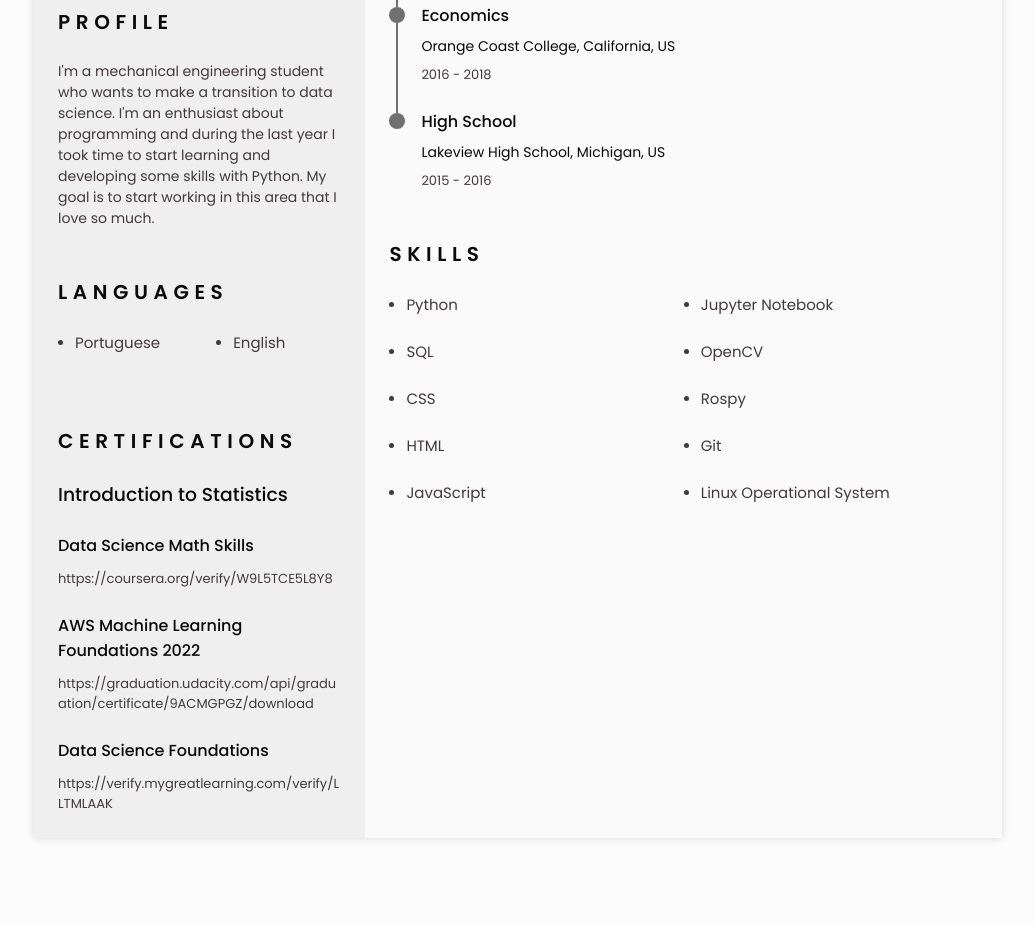
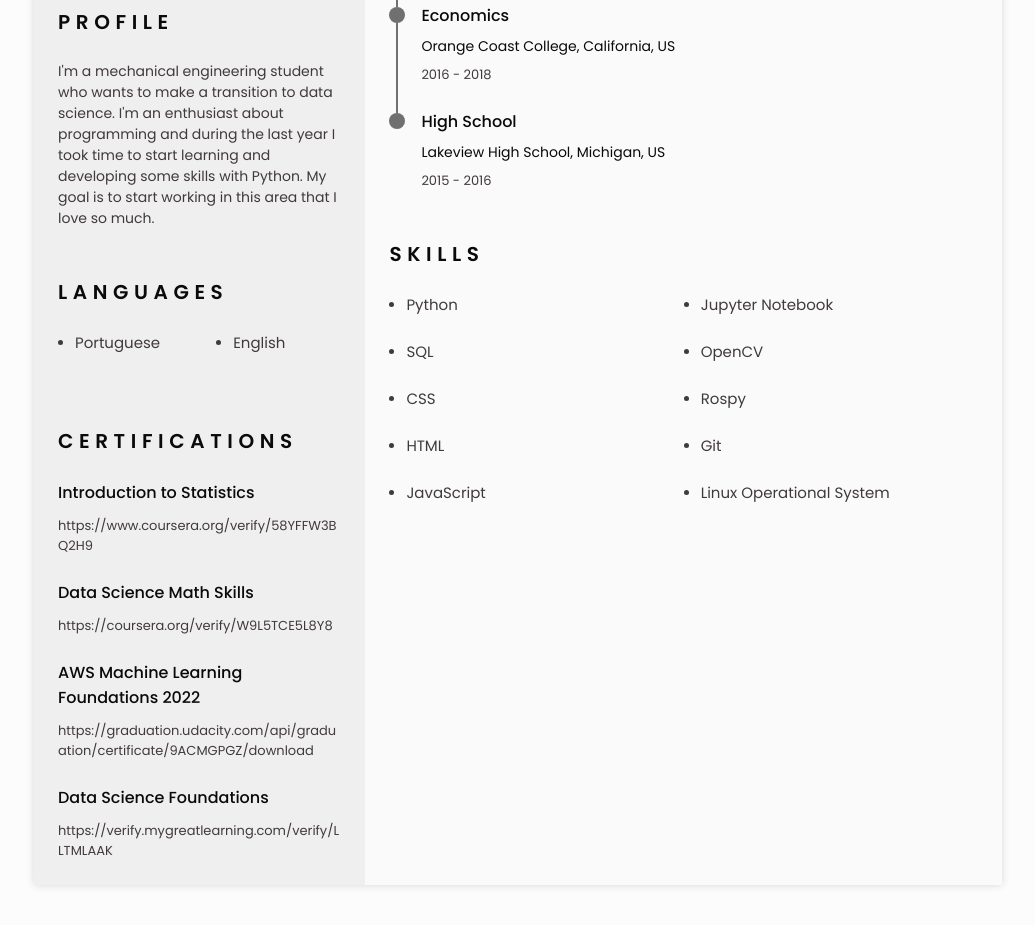
Before and after one commit to hugohashi/hugohashi.github.io, a plain HTML site: page index.html in a window 1280 px wide. Shown: the part 559-1484 px from the top of the page, without its empty margins (122-1157 px from the left). Before the commit the page ends 1445 px from the top, so only its background shows below. Drawn offline with nearby package versions, Linux system fonts and the light colour scheme.

Commit message:
Trying to fix some minor issues

```diff
--- a/index.html
+++ b/index.html
@@ -157,7 +157,8 @@
 
                         <div class="certification_container bd-grid">
                             <div class="certification_content">
-                                <a href="https://www.coursera.org/verify/58YFFW3BQ2H9" target="_blank" class="certification_title"> <h3> Introduction to Statistics </h3>
+                                <h3 class="certification_title"> Introduction to Statistics </h3>
+                                <a href="https://www.coursera.org/verify/58YFFW3BQ2H9" target="_blank" class="certification_link"> https://www.coursera.org/verify/58YFFW3BQ2H9
                                 </a>
                             </div>
 
```
Also changed, not shown: 1 other file.
